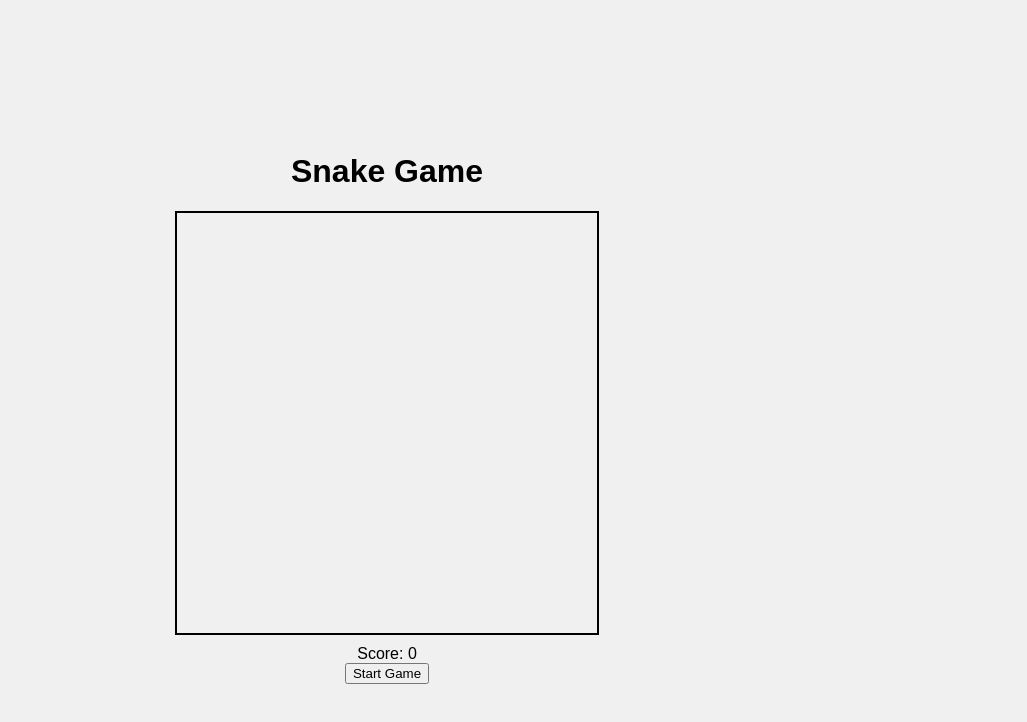
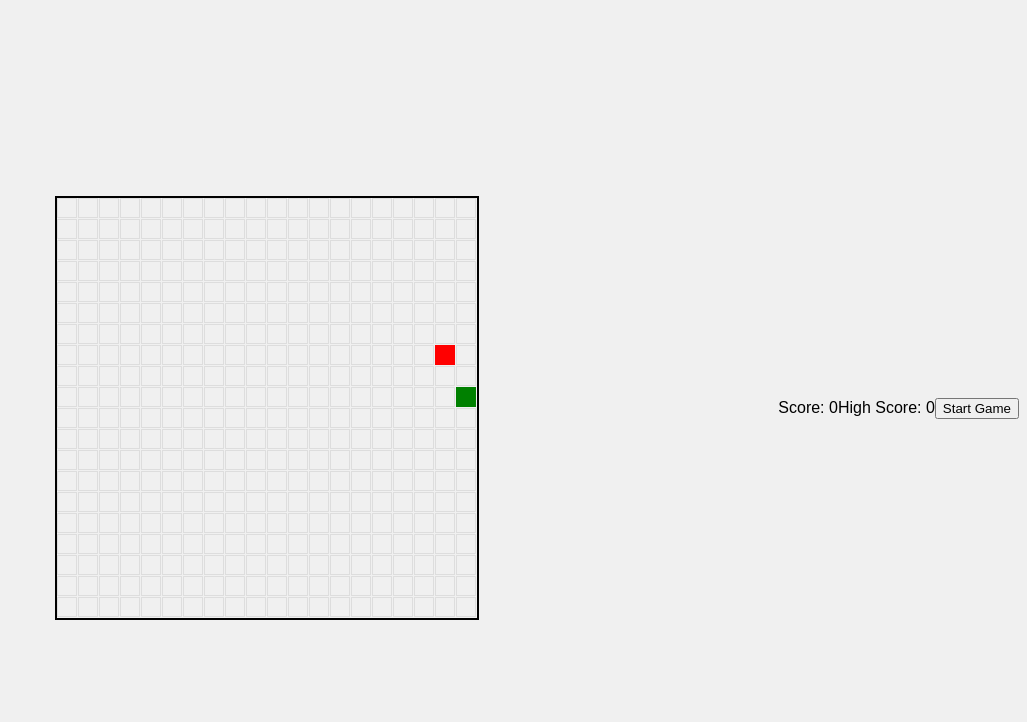
Before and after one commit to aaronsfunstuff/snake, a plain HTML site: page index.html in a window 1280 px wide. Shown: the whole page, without its empty margins (253-1280 px from the left). Drawn offline with Linux system fonts and the light colour scheme.

Commit message:
Update index.html

```diff
--- a/index.html
+++ b/index.html
@@ -7,14 +7,10 @@
   <link rel="stylesheet" href="styles.css">
 </head>
 <body>
-  <div class="container">
-    <h1>Snake Game</h1>
-    <div id="gameBoard" class="game-board"></div>
-    <div id="score" class="score">Score: 0</div>
-    <button id="startButton">Start Game</button>
-
-  </div>
-
+  <div id="gameBoard"></div>
+  <div id="score">Score: 0</div>
+  <div id="highScore">High Score: 0</div>
+  <button id="startButton">Start Game</button>
   <script src="script.js"></script>
 </body>
 </html>
```
